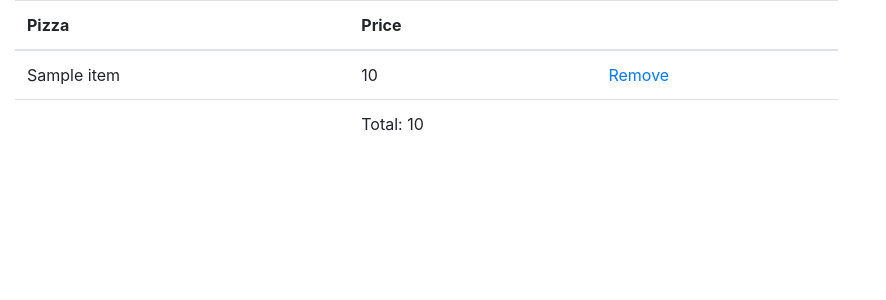
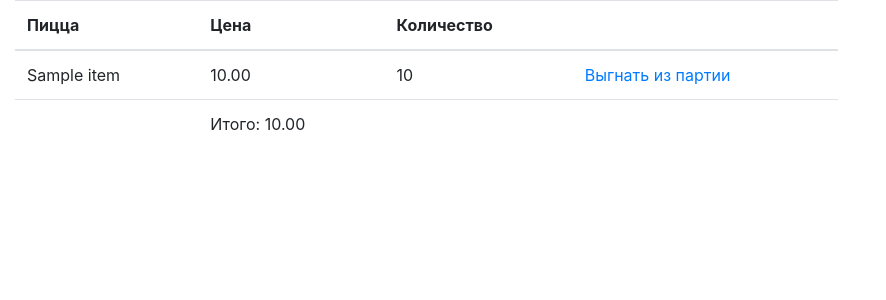
Before and after one commit to AlexThePeculiar/pizzaProject, a Django app: template carts/templates/carts/cart.html in a window 1280 px wide. Shown: the part 56-356 px from the top of the page, without its empty margins (0-886 px from the left). Run offline with Django 3.2, Linux system fonts and the light colour scheme; the template is opened without the code that fills it: most values are stand-ins (such as "Sample title", 1, 10 or a date in 2020); data that the repository does not hold is empty; some libraries are stand-ins or nearby versions.

Commit message:
Cart item update

```diff
--- a/carts/templates/carts/cart.html
+++ b/carts/templates/carts/cart.html
@@ -19,18 +19,27 @@
 
     <table class="table">
     <thead>
-        <th>Pizza</th>
-        <th>Price</th>
-    <th></th>
+        <th>Пицца</th>
+        <th>Цена</th>
+        <th>Количество</th>
+        <th></th>
     </thead>
+
+    {% for pizza in cart.items.all %}
+    <tr>
+        <td>{{ pizza.pizzas.item }}</td>
+        <td>{{ pizza.pizzas.price|floatformat:2  }}</td>
+        <td>{{ pizza.quantity }}</td>
+        <td><a href="{% url "update_cart" pizza.pizzas.id %}">Выгнать из партии</a></td>
+    </tr>
+    {% endfor %}
+
     <tfoot>
-    <td></td>
-    <td>Total: {{ cart.total }}</td>
-    <td></td>
+        <td></td>
+        <td>Итого: {{ cart.total|floatformat:2  }}</td>
+        <td></td>
+        <td></td>
     </tfoot>
-    {% for pizza in cart.pizzas.all %}
-    <tr><td>{{ pizza.item }}</td><td>{{ pizza.price }}</td><td><a href="{% url "update_cart" pizza.id %}">Remove</a></td></tr>
-    {% endfor %}
     </table>
   </div>
   {% endif %}
```
Also changed, not shown: carts/models.py (+8 -1 lines), carts/views.py (+12 -6 lines).
